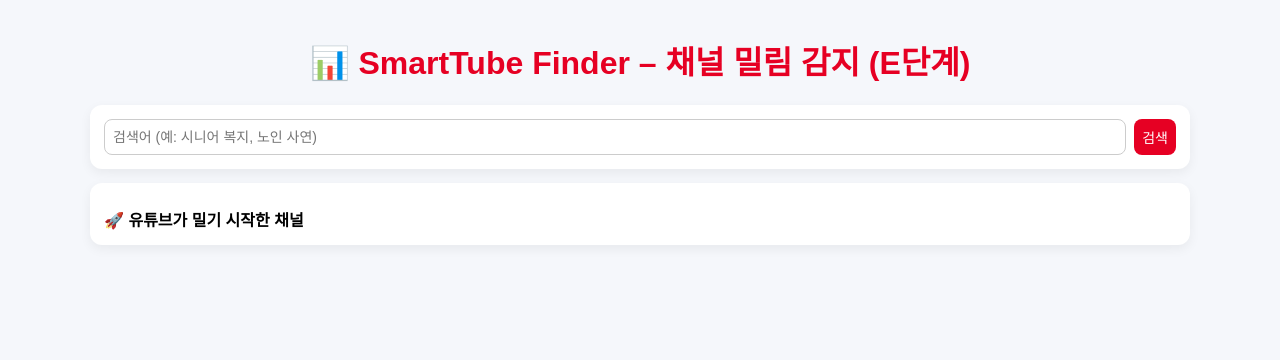
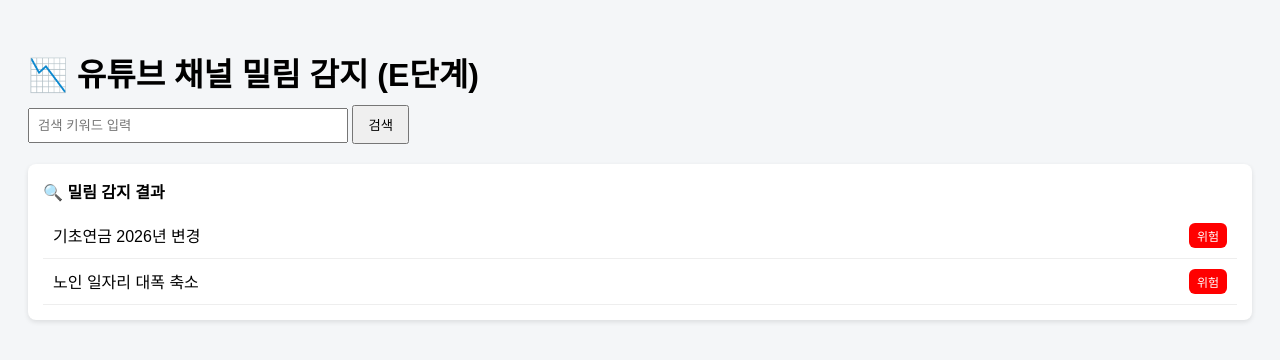
Before and after one commit to kangbanggu/youtube-finder4, a plain HTML site: page index.html in a window 1280 px wide. Both pictures are taken after a click on the button "검색". Drawn offline with Linux system fonts and the light colour scheme.

Commit message:
Update index.html

```diff
--- a/index.html
+++ b/index.html
@@ -1,100 +1,149 @@
 <!DOCTYPE html>
 <html lang="ko">
 <head>
-<meta charset="utf-8">
-<title>SmartTube Finder (E단계 완성)</title>
-<meta name="viewport" content="width=device-width, initial-scale=1">
+  <meta charset="UTF-8" />
+  <title>YouTube 채널 밀림 감지기 (E단계)</title>
 
   <style>
-body{font-family:Noto Sans KR,Arial;background:#f5f7fb;margin:0;padding:16px}
-.wrap{max-width:1100px;margin:auto}
-h1{text-align:center;color:#e60023}
-.box{background:#fff;padding:14px;border-radius:12px;box-shadow:0 4px 12px rgba(0,0,0,.06);margin-bottom:14px}
-.row{display:flex;gap:8px;flex-wrap:wrap}
-input,button{padding:8px;border-radius:8px;border:1px solid #ccc;font-size:14px}
-button{background:#e60023;color:#fff;border:none;cursor:pointer}
-.section{margin-top:10px;font-weight:700}
-.card{padding:12px;border-radius:12px;background:#fff;box-shadow:0 2px 8px rgba(0,0,0,.05);margin-bottom:10px}
-.small{font-size:13px;color:#555}
-.badge{display:inline-block;background:#eee;padding:4px 8px;border-radius:20px;font-size:12px;margin-right:6px}
-.channelBuff{background:#fee2e2;color:#991b1b;font-weight:800}
-a{text-decoration:none;color:inherit}
+    body {
+      font-family: Arial, sans-serif;
+      background: #f4f6f8;
+      padding: 20px;
+    }
+
+    h1 {
+      margin-bottom: 10px;
+    }
+
+    .search-box {
+      margin-bottom: 20px;
+    }
+
+    input {
+      padding: 8px;
+      width: 300px;
+    }
+
+    button {
+      padding: 8px 14px;
+      cursor: pointer;
+    }
+
+    .section {
+      background: #fff;
+      padding: 15px;
+      margin-bottom: 20px;
+      border-radius: 8px;
+      box-shadow: 0 2px 5px rgba(0,0,0,0.1);
+    }
+
+    .section-title {
+      font-weight: bold;
+      margin-bottom: 10px;
+    }
+
+    .video {
+      display: flex;
+      justify-content: space-between;
+      padding: 10px;
+      border-bottom: 1px solid #eee;
+      cursor: pointer;
+    }
+
+    .video:hover {
+      background: #f0f8ff;
+    }
+
+    .badge {
+      padding: 4px 8px;
+      border-radius: 6px;
+      color: white;
+      font-size: 12px;
+    }
+
+    .level-1 {
+      background: orange;
+    }
+
+    .level-2 {
+      background: red;
+    }
   </style>
 </head>
 
 <body>
-<div class="wrap">
-<h1>📊 SmartTube Finder – 채널 밀림 감지 (E단계)</h1>
 
-<div class="box">
-<div class="row">
-<input id="q" placeholder="검색어 (예: 시니어 복지, 노인 사연)" style="flex:1">
+<h1>📉 유튜브 채널 밀림 감지 (E단계)</h1>
+
+<div class="search-box">
+  <input id="keyword" placeholder="검색 키워드 입력" />
   <button onclick="search()">검색</button>
 </div>
-</div>
 
-<div class="box">
-<div class="section">🚀 유튜브가 밀기 시작한 채널</div>
+<!-- 결과 영역 -->
 <div id="result"></div>
-</div>
-</div>
 
 <script>
-const API_KEY = "AIzaSyBMA6UbKczjPJkqExjd4_evvq3nUz-Agi8";
+  // 예시 데이터 (API 붙이기 전 테스트용)
+  const videos = [
+    {
+      title: "기초연금 2026년 변경",
+      views: [12000, 8000, 5000],
+      url: "https://www.youtube.com/watch?v=VIDEO1"
+    },
+    {
+      title: "노인 일자리 대폭 축소",
+      views: [15000, 9000, 3000],
+      url: "https://www.youtube.com/watch?v=VIDEO2"
+    }
+  ];
 
-async function search(){
-result.innerHTML="";
-const q=document.getElementById("q").value.trim();
-if(!q) return alert("검색어를 입력하세요");
+  function detectLevel(views) {
+    if (views[2] < views[1] && views[1] < views[0]) {
+      return 2; // 위험
+    }
+    if (views[2] < views[1]) {
+      return 1; // 주의
+    }
+    return 0;
+  }
 
-const after=new Date(Date.now()-30*86400000).toISOString();
+  function search() {
+    const result = document.getElementById("result");
+    result.innerHTML = "";
 
-const s=await fetch(
-`https://www.googleapis.com/youtube/v3/search?part=snippet&type=video&maxResults=25&q=${encodeURIComponent(q)}&publishedAfter=${after}&key=${API_KEY}`
-).then(r=>r.json());
+    const section = document.createElement("div");
+    section.className = "section";
 
-if(!s.items) return;
+    const title = document.createElement("div");
+    title.className = "section-title";
+    title.innerText = "🔍 밀림 감지 결과";
+    section.appendChild(title);
 
-const ids=s.items.map(i=>i.id.videoId).join(",");
-if(!ids) return;
+    videos.forEach(v => {
+      const level = detectLevel(v.views);
 
-const v=await fetch(
-`https://www.googleapis.com/youtube/v3/videos?part=snippet,statistics&id=${ids}&key=${API_KEY}`
-).then(r=>r.json());
+      if (level > 0) {
+        const row = document.createElement("div");
+        row.className = "video";
+        row.onclick = () => window.open(v.url, "_blank");
 
-let channels={};
+        const name = document.createElement("div");
+        name.innerText = v.title;
 
-v.items.forEach(it=>{
-const views=Number(it.statistics.viewCount||0);
-const snapKey="snap_"+it.id;
-const prev=Number(localStorage.getItem(snapKey)||0);
-const diff=prev?views-prev:0;
-localStorage.setItem(snapKey,views);
+        const badge = document.createElement("span");
+        badge.className = "badge " + (level === 1 ? "level-1" : "level-2");
+        badge.innerText = level === 1 ? "주의" : "위험";
 
-const chId=it.snippet.channelId;
-if(!channels[chId]){
-channels[chId]={name:it.snippet.channelTitle,videos:[]};
+        row.appendChild(name);
+        row.appendChild(badge);
+        section.appendChild(row);
       }
-channels[chId].videos.push({diff,views});
     });
 
-/* 🔥 채널 밀림 판단 (1~2개 기준) */
-Object.values(channels).forEach(ch=>{
-const rising=ch.videos.filter(v=>v.diff>0);
-const avgDiff=rising.reduce((a,b)=>a+b.diff,0)/(rising.length||1);
-
-if(rising.length >= 1 && avgDiff > 500){
-result.innerHTML+=`
-<div class="card">
-<span class="badge channelBuff">🚀 채널 밀림 감지</span>
-<b>${ch.name}</b>
-<div class="small">
-상승 영상 ${rising.length}개 · 평균 증가 +${Math.floor(avgDiff).toLocaleString()}
-</div>
-</div>`;
-}
-});
+    result.appendChild(section);
   }
 </script>
+
 </body>
 </html>
```
Lines whose indentation alone changed are shown as unchanged.
